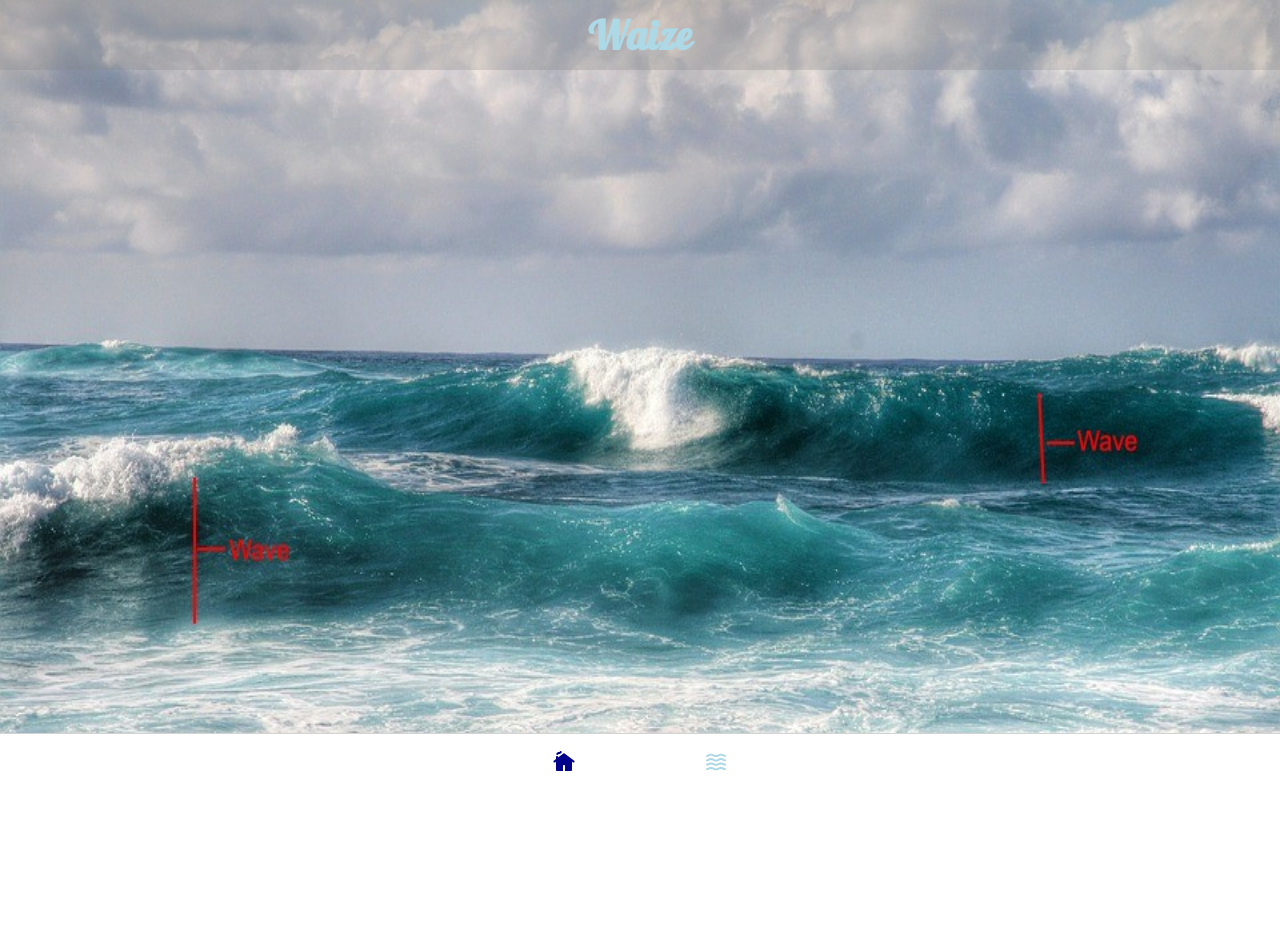
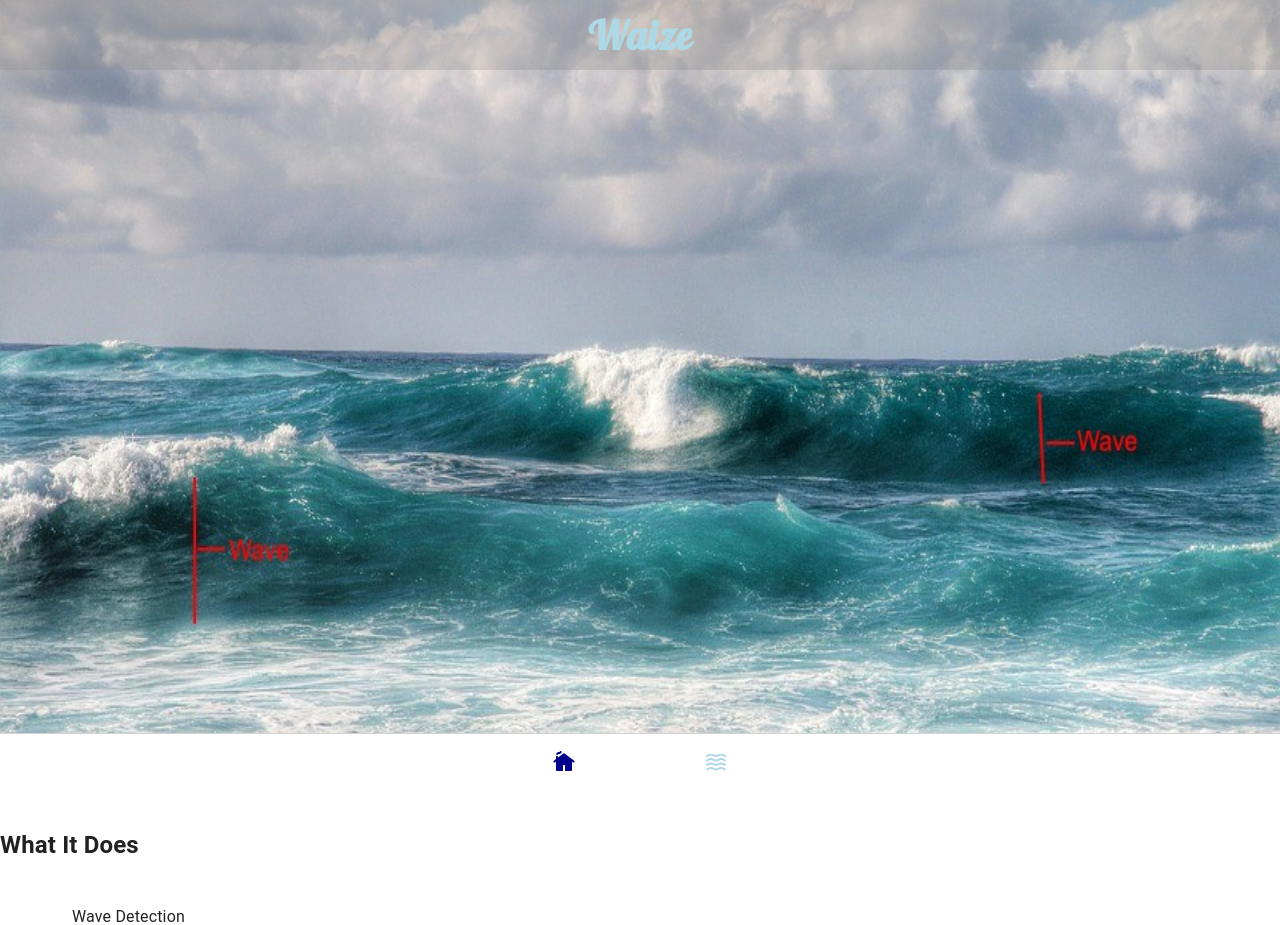
Before and after one commit to sequint/waize, a React (Create React App) app in the folder client/: page / in a window 1280 px wide. Shown: the top 925 px of the page. Before the commit the page ends 807 px from the top, so only its background shows below. Built offline with nearby package versions, Linux system fonts and the light colour scheme.

Commit message:
Add HomeBody component to the home page

```diff
--- a/client/src/pages/Home.tsx
+++ b/client/src/pages/Home.tsx
@@ -1,5 +1,6 @@
 import HomeTitle from '../components/HomeTitle'
 import HomeWavePic from '../components/HomeWavePic'
+import HomeBody from '../components/About'
 import NavBar from '../components/NavBar'
 
 const Home = () => {
@@ -8,6 +9,7 @@ const Home = () => {
     <>
       <HomeTitle />
       <HomeWavePic />
+      <HomeBody />
       <NavBar definedRoute='home'/>
     </>
   )
```
